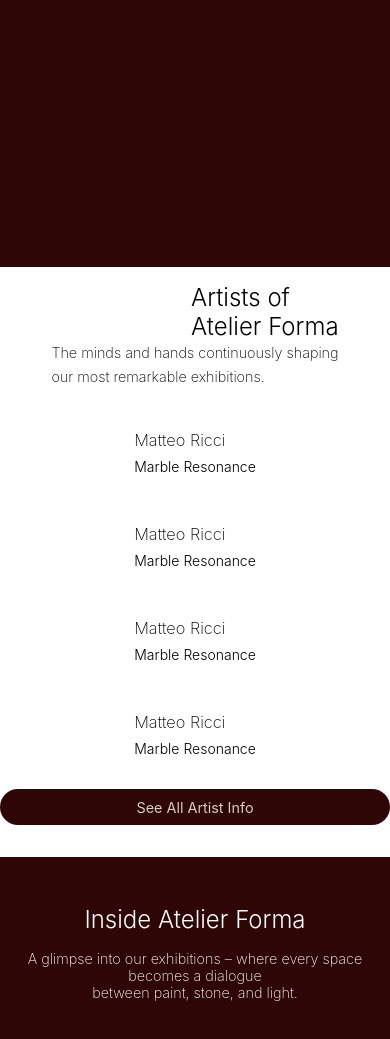
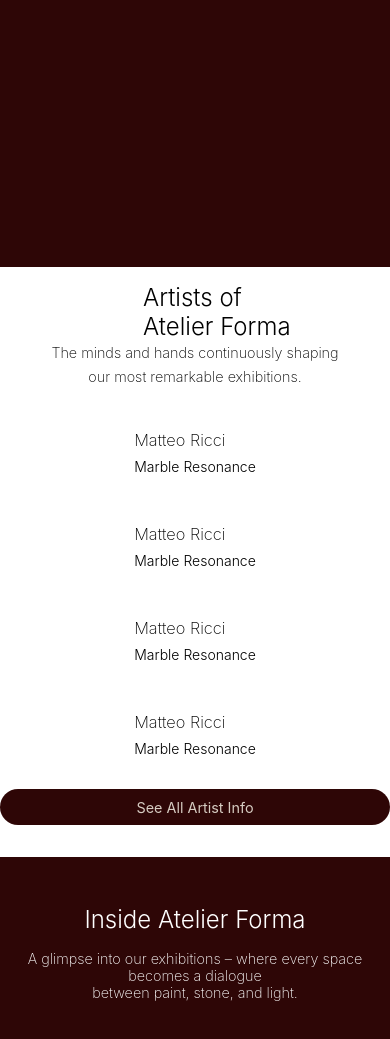
Before and after one commit to Anoopraja/Atelier-Forma, a plain HTML site: page index.html in a window 390 px wide. Shown: the part 2031-3070 px from the top of the page. Drawn offline with Linux system fonts and the light colour scheme.

Commit message:
last for today

```diff
--- a/style.css
+++ b/style.css
@@ -406,6 +406,14 @@ footer h4 {
         align-items: center;
         justify-content: space-between;
     }
+    aaf h1{
+        text-align: center;
+    }
+    .aaf p {
+    text-align: center;
+    font-weight: 200;
+
+}
 
     .aaf {
         display: flex;
@@ -548,6 +556,7 @@ footer h4 {
     }
 
     .aaf h1 {
+        padding-right:3rem ;
         font-size: 2rem;
     }
 
```
